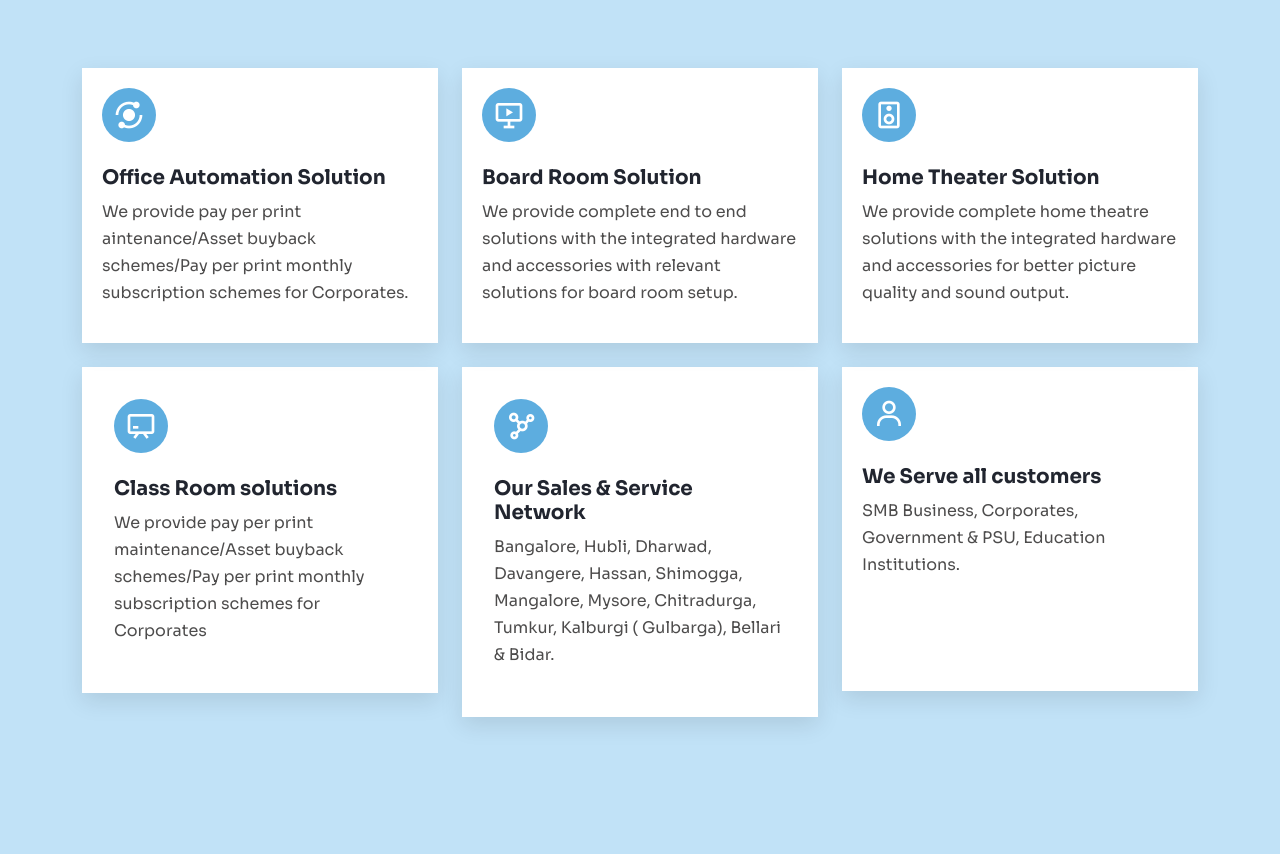
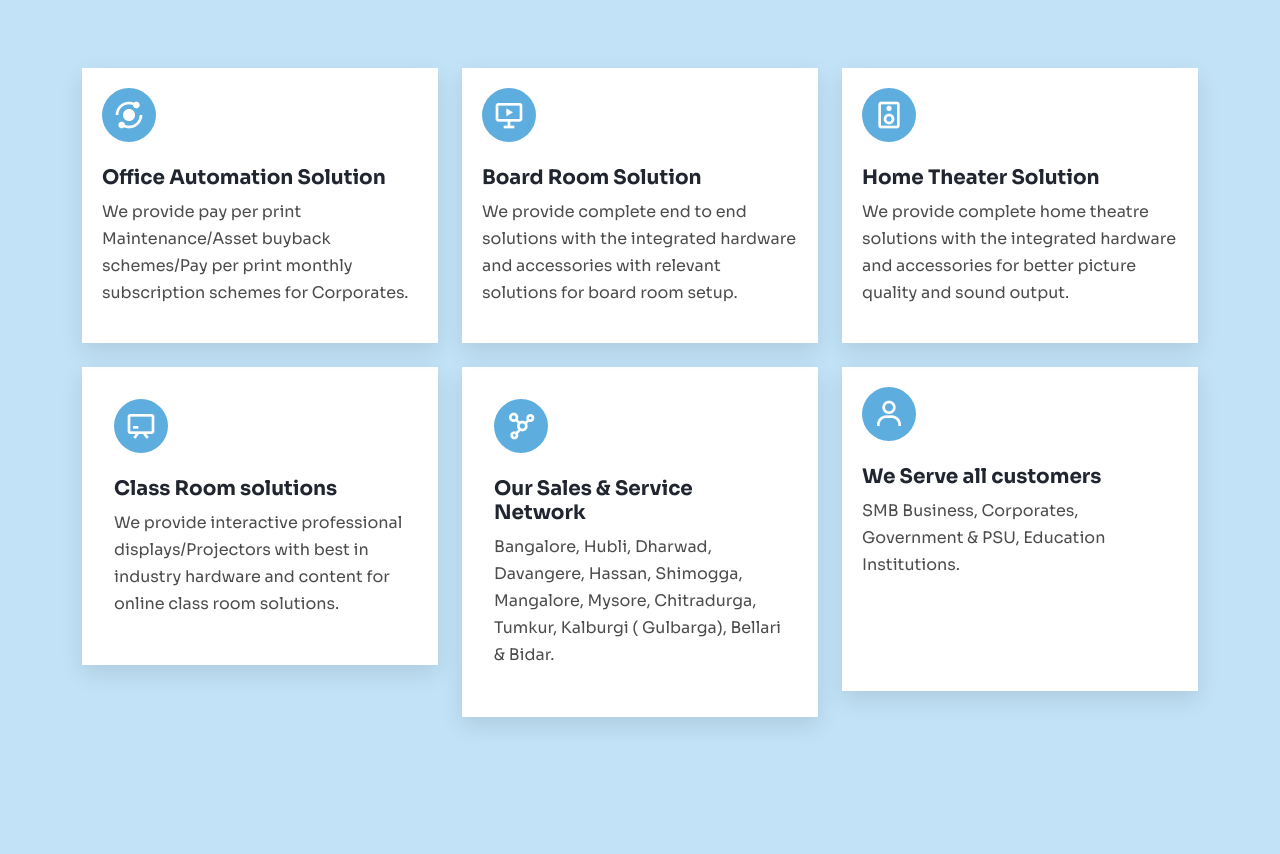
Before and after one commit to iteknosys-solutions24/startechnologiesweb, a Django app: page / in a window 1280 px wide. Shown: the part 2649-3503 px from the top of the page. Run offline with Django 5.2, Linux system fonts and the light colour scheme; some libraries are stand-ins or nearby versions.

Commit message:
Update index_view.html

```diff
--- a/templates/html/index_view.html
+++ b/templates/html/index_view.html
@@ -141,8 +141,7 @@
               <i class='bx bxs-analyse'></i>
             </div>
             <h5 class="mt-4 mb-2">Office Automation Solution</h5>
-            <p>We provide pay per print aintenance/Asset buyback schemes/Pay per print monthly subscription schemes for
-              Corporates.</p>
+            <p>We provide pay per print Maintenance/Asset buyback schemes/Pay per print monthly subscription schemes for Corporates.</p>
           </div>
         </div>
         <div class="col-lg-4 col-sm-6">
@@ -151,8 +150,7 @@
               <i class='bx bx-slideshow'></i>
             </div>
             <h5 class="mt-4 mb-2">Board Room Solution</h5>
-            <p>We provide complete end to end solutions with the integrated hardware and accessories with relevant
-              solutions for board room setup.</p>
+            <p>We provide complete end to end solutions with the integrated hardware and accessories with relevant solutions for board room setup.</p>
           </div>
         </div>
         <div class="col-lg-4 col-sm-6">
@@ -161,8 +159,7 @@
               <i class='bx bx-speaker'></i>
             </div>
             <h5 class="mt-4 mb-2">Home Theater Solution</h5>
-            <p>We provide complete home theatre solutions with the integrated hardware and accessories for better
-              picture quality and sound output.</p>
+            <p>We provide complete home theatre solutions with the integrated hardware and accessories for better picture quality and sound output.</p>
           </div>
         </div>
         <div class="col-lg-4 col-sm-6" data-aos="slide-up">
@@ -171,8 +168,7 @@
               <i class='bx bx-chalkboard' ></i>
             </div>
             <h5 class="mt-4 mb-2">Class Room solutions</h5>
-            <p>We provide pay per print maintenance/Asset buyback schemes/Pay per print monthly subscription schemes for
-              Corporates</p>
+            <p>We provide interactive professional displays/Projectors with best in industry hardware and content for online class room solutions.</p>
           </div>
         </div>
         <div class="col-lg-4 col-sm-6" data-aos="slide-up">
```
